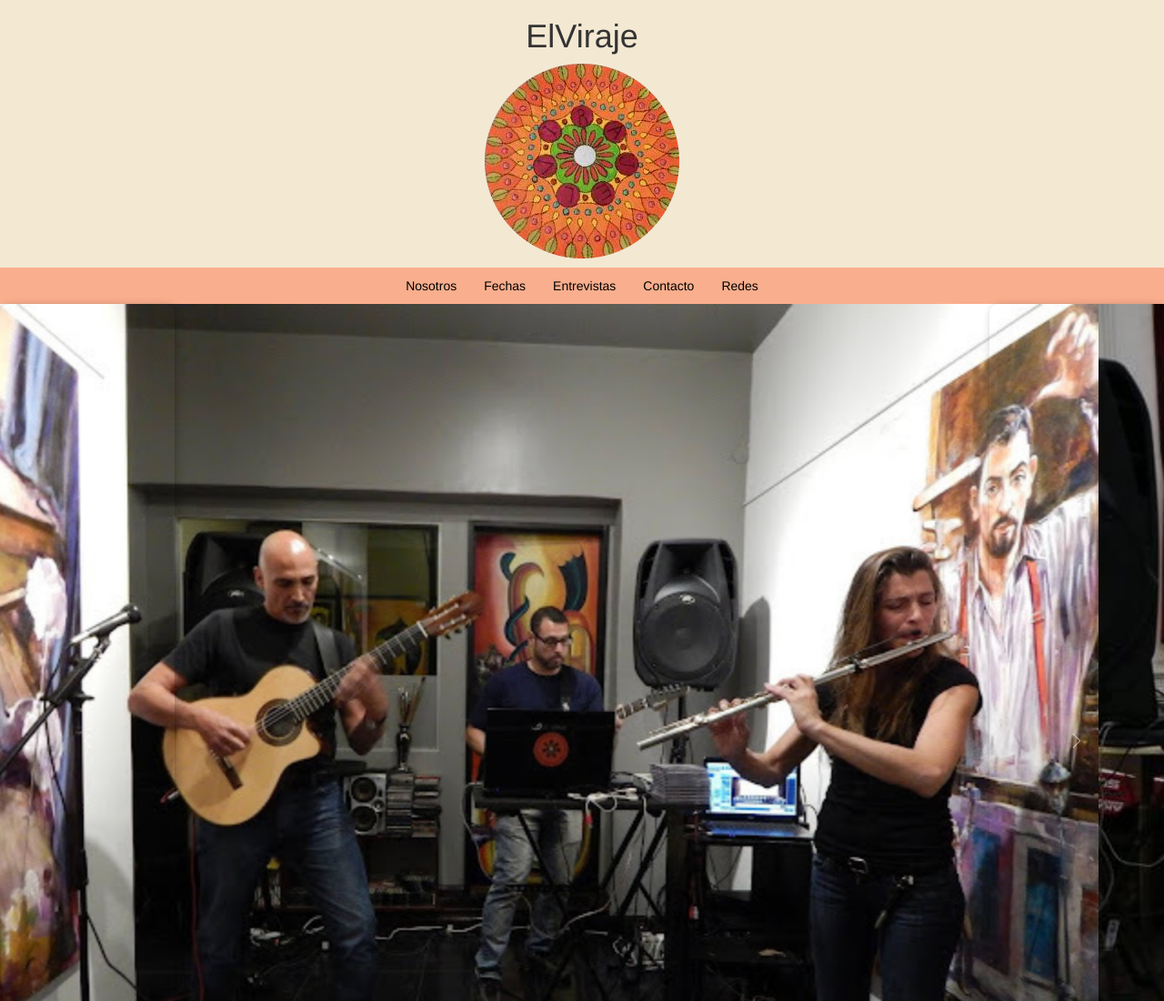
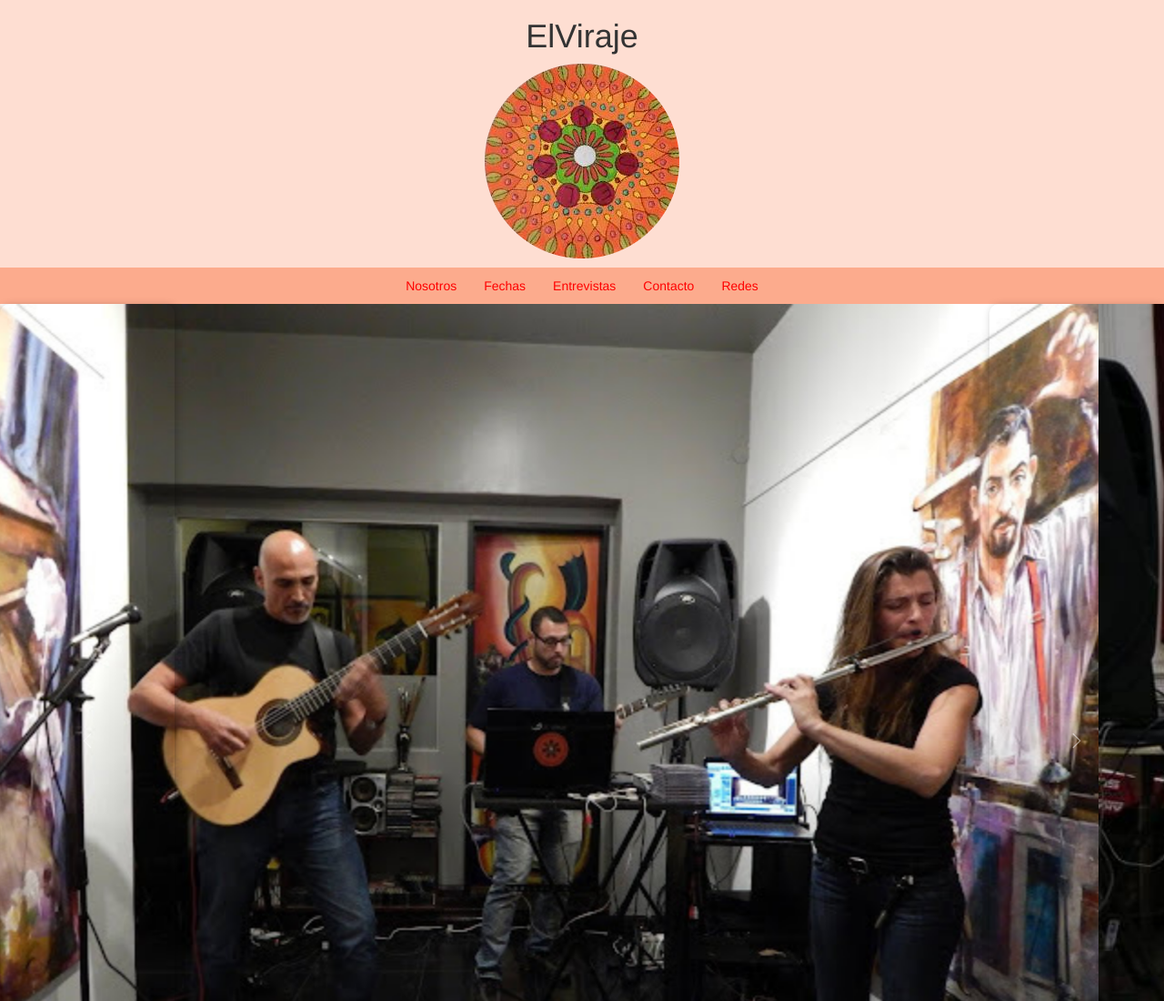
Before and after one commit to santidomi/proyecto-SantiagoDominguez, a plain HTML site: page index.html in a window 1280 px wide. Shown: the top 1100 px of the page at 91% size. Drawn offline with nearby package versions, Linux system fonts and the light colour scheme.

```diff
--- a/style.css
+++ b/style.css
@@ -4,19 +4,20 @@
     box-sizing: border-box;
 }
 
+.nav-item a {
+    color: rgb(255, 0, 0);
 
-
-.nav-item a {
-    color: rgb(0, 0, 0);
 }
 
 body{
-    background-color: rgba(243, 231, 208, 0.943);
+    background-color:rgba(253, 149, 111, 0.308);
 }
 
 .nav {
     background-color:rgba(253, 149, 111, 0.681);
 }
+
+
 
 button{
     font-size: 1.5em;
```
